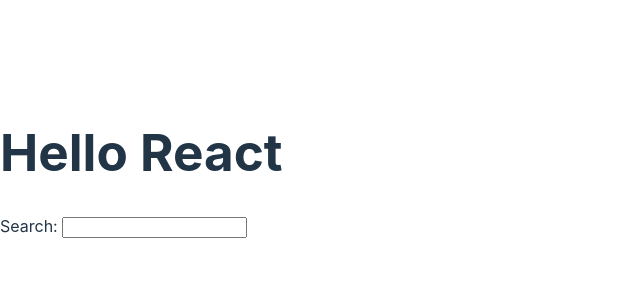
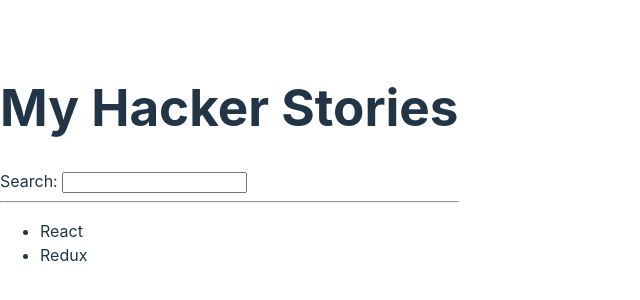
Before and after one commit to third8bates/hacker-stories, a React (Vite) app: page / in a window 1280 px wide. Shown: the part 236-536 px from the top of the page, without its empty margins (0-640 px from the left). Built offline with nearby package versions, Linux system fonts and the light colour scheme.

Commit message:
Changes through page 31

```diff
--- a/src/App.jsx
+++ b/src/App.jsx
@@ -1,15 +1,38 @@
-function getTitle(title) {
-  return title;
-}
+const list = [
+  {
+    title: 'React',
+    url: 'https://reactjs.org/',
+    author: 'Jordan Walke',
+    num_comments: 3,
+    points: 4,
+    objectID: 0,
+  },
+  {
+    title: 'Redux',
+    url: 'https://redux.js.org/',
+    author: 'Dan Abramov, Andrew Clark',
+    num_comments: 2,
+    points: 5,
+    objectID: 1,
+  },
+];
 
 function App() {
 
   return (
       <div>
-        <h1>Hello {getTitle('React')}</h1>
+        <h1>My Hacker Stories</h1>
 
         <label htmlFor="search">Search: </label>
         <input id="search" type="text" />
+
+        <hr />
+
+        <ul>
+          {list.map(function (item) {
+            return <li key={item.objectID}>{item.title}</li>
+          })}
+        </ul>
       </div>
   );
 }
```
